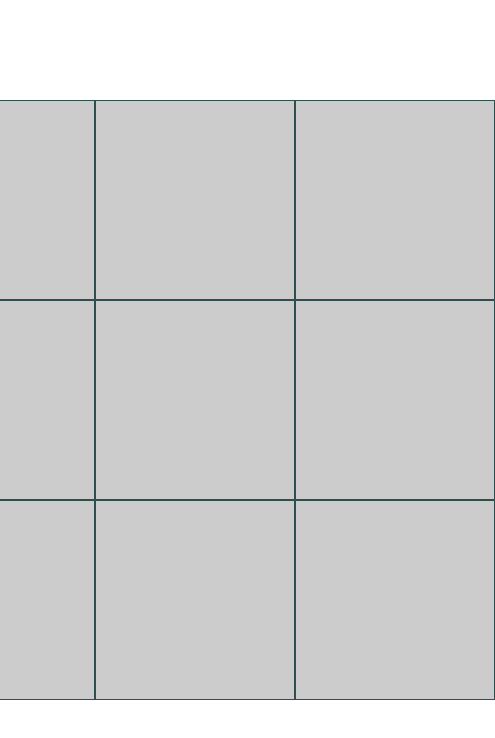
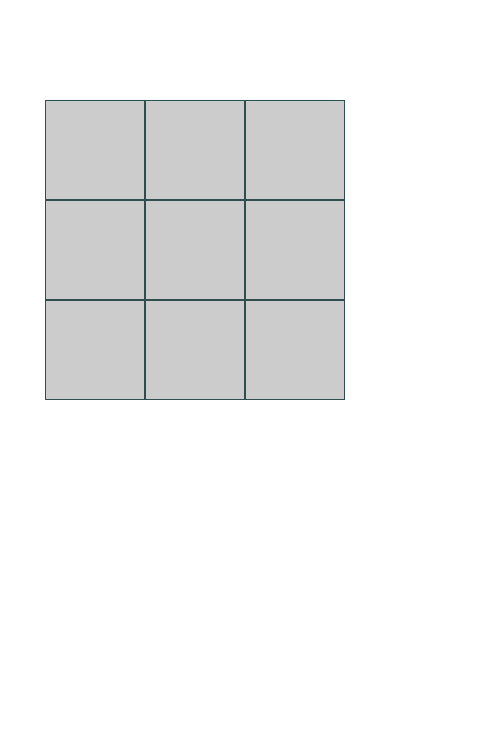
Before and after one commit to toopeachok/TicTacToe-Game, a website built with webpack: page docs/index.html in a window 390 px wide. Shown: the whole page, 495 px wide, since content can reach past the window. Built offline with nearby package versions, Linux system fonts and the light colour scheme.

Commit message:
Добавлена минимальная адаптивность

```diff
--- a/docs/index.html
+++ b/docs/index.html
@@ -1 +1 @@
-<!doctype html><html lang="en"><head><meta charset="UTF-8"><meta name="viewport" content="width=device-width,user-scalable=no,initial-scale=1,maximum-scale=1,minimum-scale=1"><meta http-equiv="X-UA-Compatible" content="ie=edge"><title>TicTacToe</title><link href="main.efa1be0ad57af2c28e2f.css" rel="stylesheet"></head><body><script src="main.efa1be0ad57af2c28e2f.js"></script></body></html>
+<!doctype html><html lang="en"><head><meta charset="UTF-8"><meta name="viewport" content="width=device-width,user-scalable=no,initial-scale=1,maximum-scale=1,minimum-scale=1"><meta http-equiv="X-UA-Compatible" content="ie=edge"><title>TicTacToe</title><link href="main.1baf304ebe2501f42b66.css" rel="stylesheet"></head><body><script src="main.1baf304ebe2501f42b66.js"></script></body></html>
--- /dev/null
+++ b/src/_media.scss
@@ -0,0 +1,43 @@
+@media (max-width: 800px) {
+
+  .cell {
+    width: 150px;
+    height: 150px;
+    line-height: 150px;
+  }
+
+}
+
+@media (max-width: 528px) {
+
+  .cell {
+    width: 130px;
+    height: 130px;
+    line-height: 130px;
+  }
+
+}
+
+@media (max-width: 444px) {
+
+  .cell {
+    width: 100px;
+    height: 100px;
+    line-height: 100px;
+  }
+
+  .result-overlay {
+    font-size: 48px;
+  }
+
+}
+
+@media (max-width: 358px) {
+
+  .cell {
+    width: 80px;
+    height: 80px;
+    line-height: 80px;
+  }
+
+}
--- a/src/main.scss
+++ b/src/main.scss
@@ -67,11 +67,14 @@ ul, ol {
   display: flex;
   justify-content: center;
   align-items: center;
-  color: green;
+  color: transparent;
   text-transform: uppercase;
 }
 
 .result-overlay--active {
+  color: #008000;
   z-index: 10;
   background: rgba(lightslategrey, .5);
 }
+
+@import "media";
```
Also changed, not shown: 4 other files.
